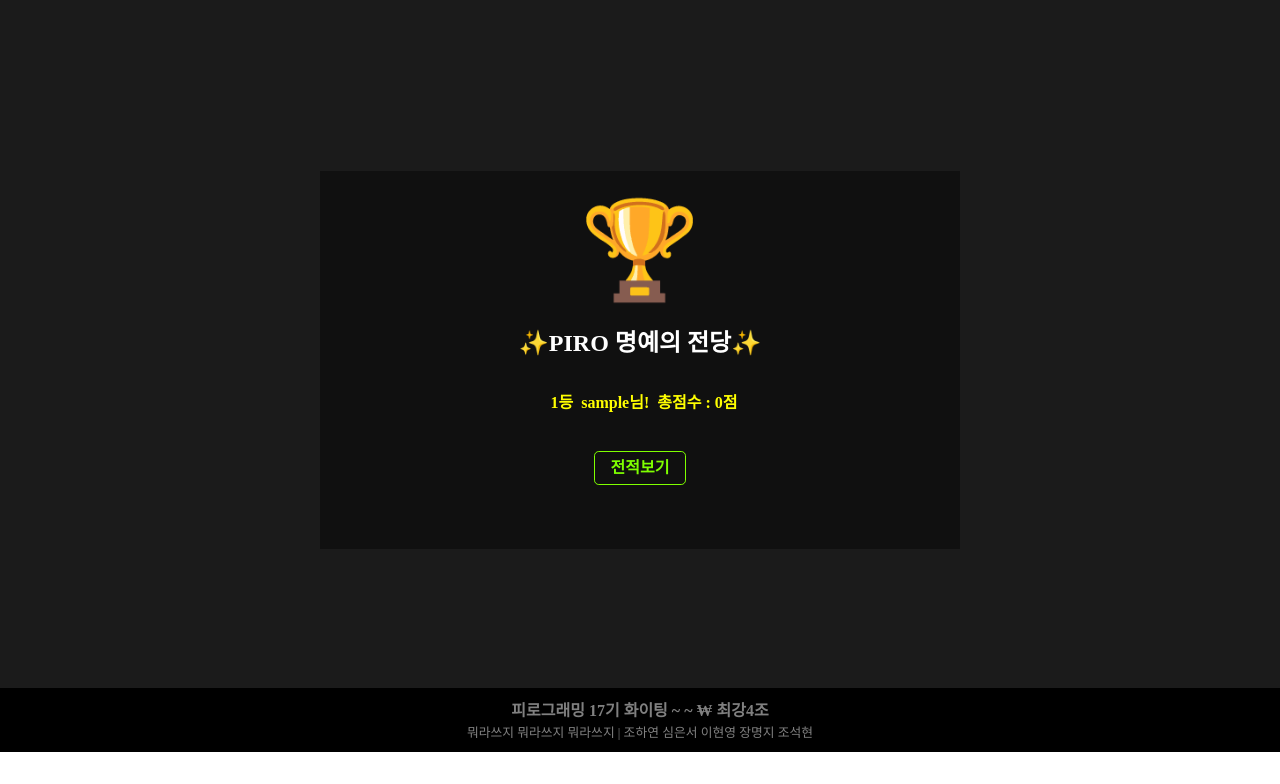
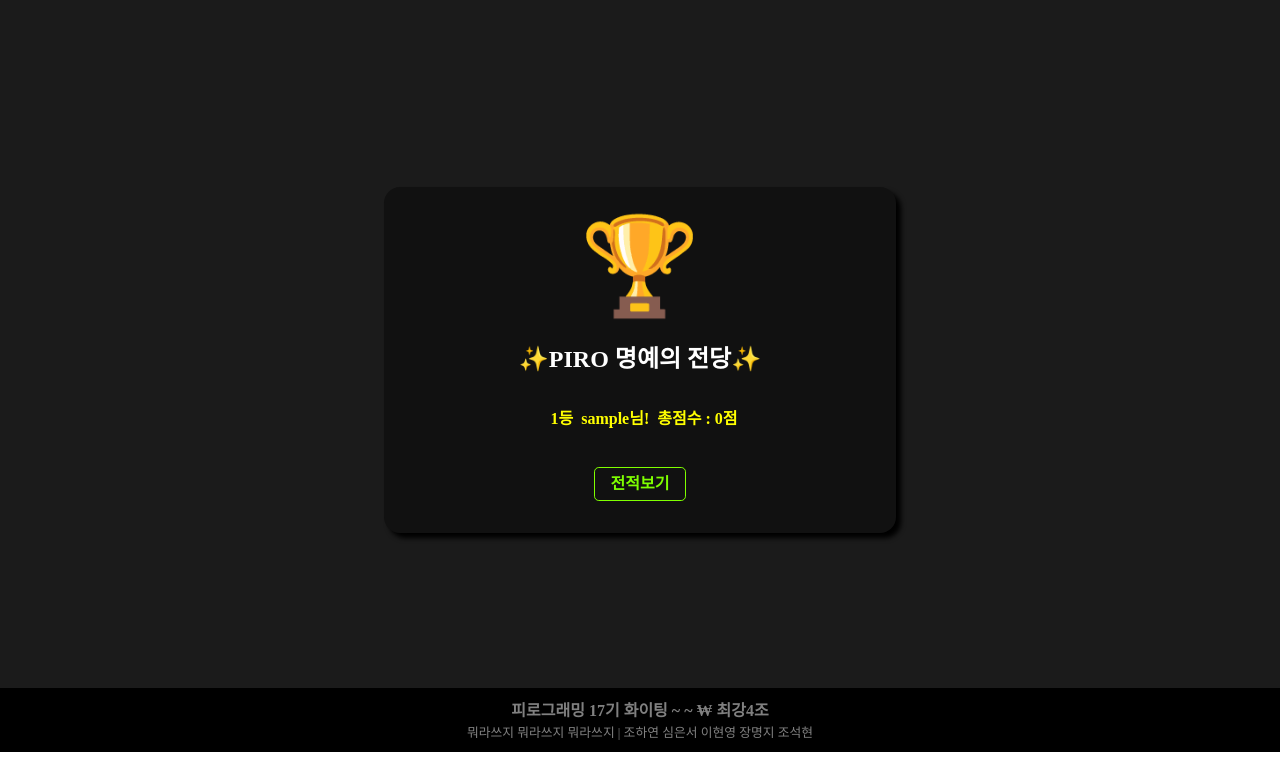
Before and after one commit to hamo-o/Piro17_CardGame_04, a Django app: page /game_rank/ in a window 1280 px wide. Shown: the part 48-832 px from the top of the page. Run offline with Django 4.2, Linux system fonts and the light colour scheme; the visitor is signed in with stand-in values (Sample User, id 1); data comes from the database, SQL or seed files in the repository; some web fonts are replaced.

Commit message:
Fix : gmae_rank 마진 수정

```diff
--- a/static/css/game_rank.css
+++ b/static/css/game_rank.css
@@ -10,16 +10,16 @@
 }
 
 .content-box {
-  width: 50vw;
+  width: 40vw;
   height: max-content;
   padding: 2rem;
-
-  background: rgb(16, 16, 16);
-
+  background-color: rgb(17, 17, 17);
   display: flex;
   flex-direction: column;
   align-items: center;
   justify-content: center;
+  border-radius: 1rem;
+  box-shadow: 5px 5px 0.3rem black;
 }
 
 .emoji{
@@ -48,6 +48,7 @@
 
 #list_btn {
   margin: 2rem;
+  margin-bottom: 0;
   padding: 0.5rem 1rem 0.5rem;
 
   border: 0.1rem solid chartreuse;
```
